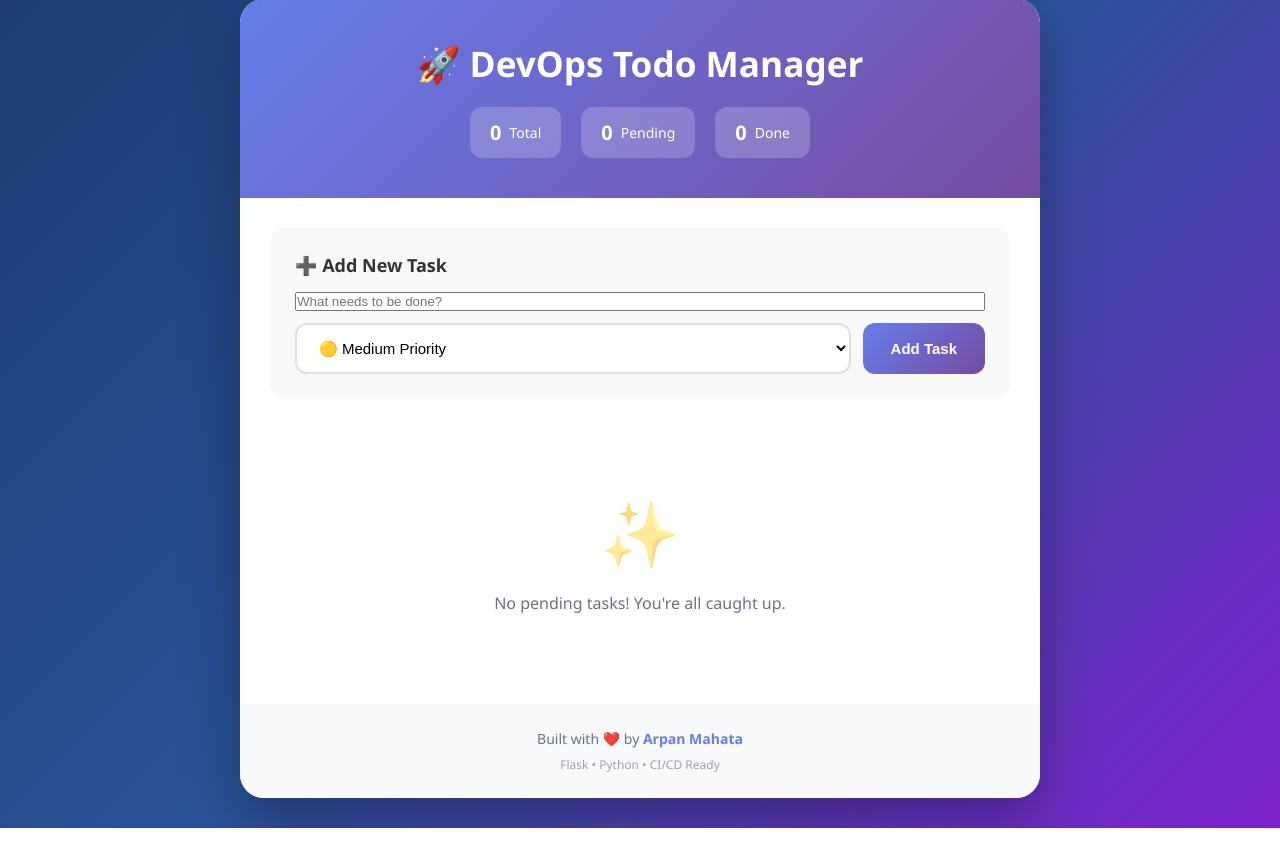
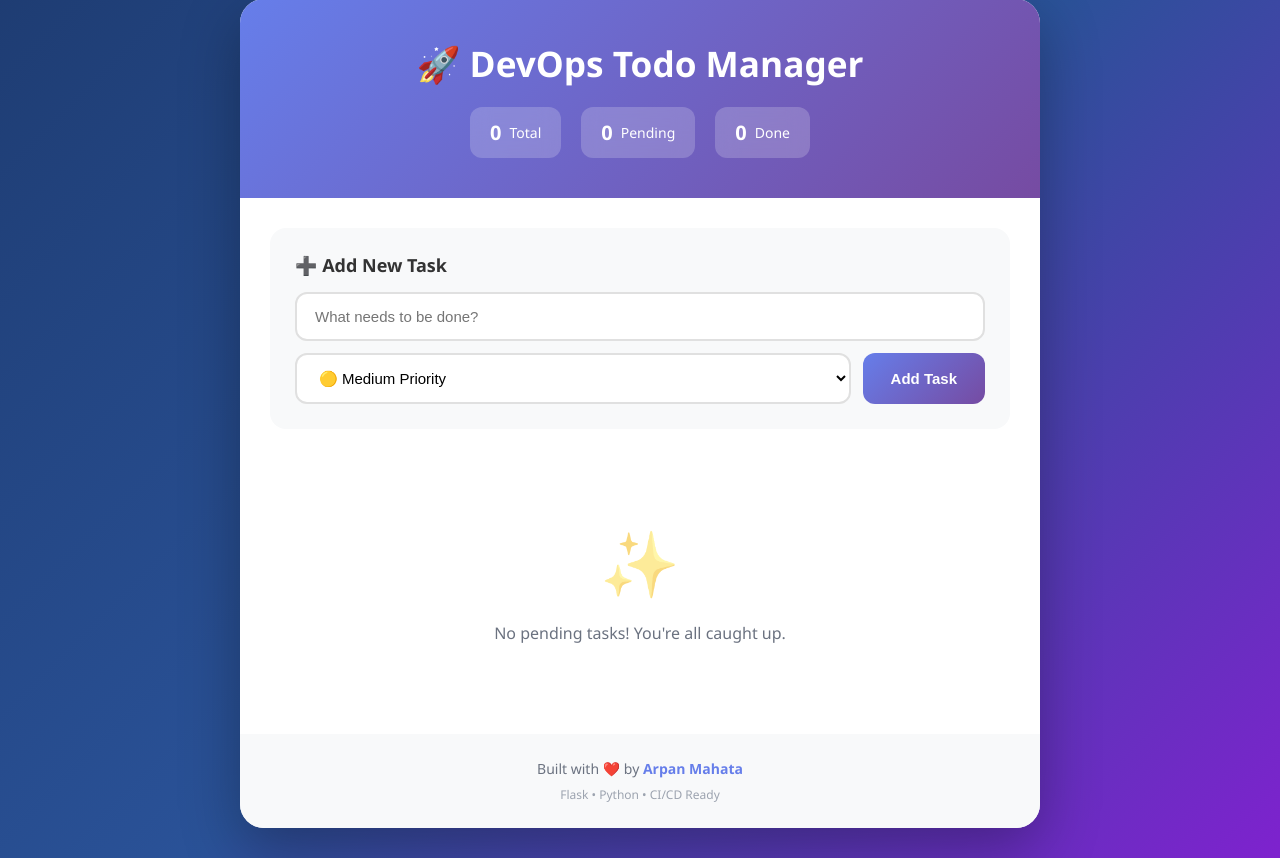
Before and after one commit to arpanmahata-dev/todo-app-devops, a Flask app: page / in a window 1280 px wide. Shown: the part 31-889 px from the top of the page. Before the commit the page ends 859 px from the top, so only its background shows below. Run offline with Flask 3, Linux system fonts and the light colour scheme.

Commit message:
Structure Improvised #5

```diff
--- a/templates/index.html
+++ b/templates/index.html
@@ -97,7 +97,7 @@
             gap: 12px;
         }
 
-        #input[type="text"] {
+        input[type="text"] {
             padding: 14px 18px;
             border: 2px solid #e0e0e0;
             border-radius: 12px;
```
